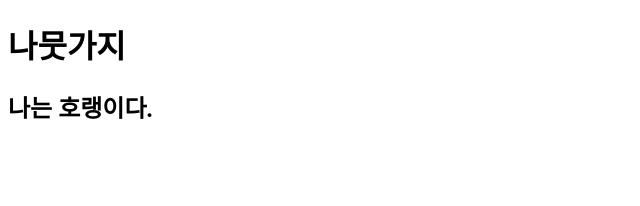
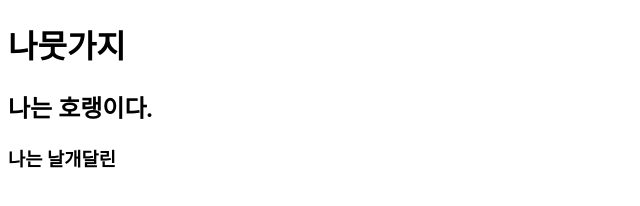
Before and after one commit to nowkwon97/2023-02-22-branch-prac, a plain HTML site: page index.html in a window 1280 px wide. Shown: the whole page, without its empty margins (0-640 px from the left). Drawn offline with Linux system fonts and the light colour scheme.

Commit message:
h3태그 추가

```diff
--- a/index.html
+++ b/index.html
@@ -10,5 +10,6 @@
 <body>
   <h1>나뭇가지</h1>
   <h2>나는 호랭이다.</h2>
+  <h3>나는 날개달린</h3>
 </body>
 </html>
```
